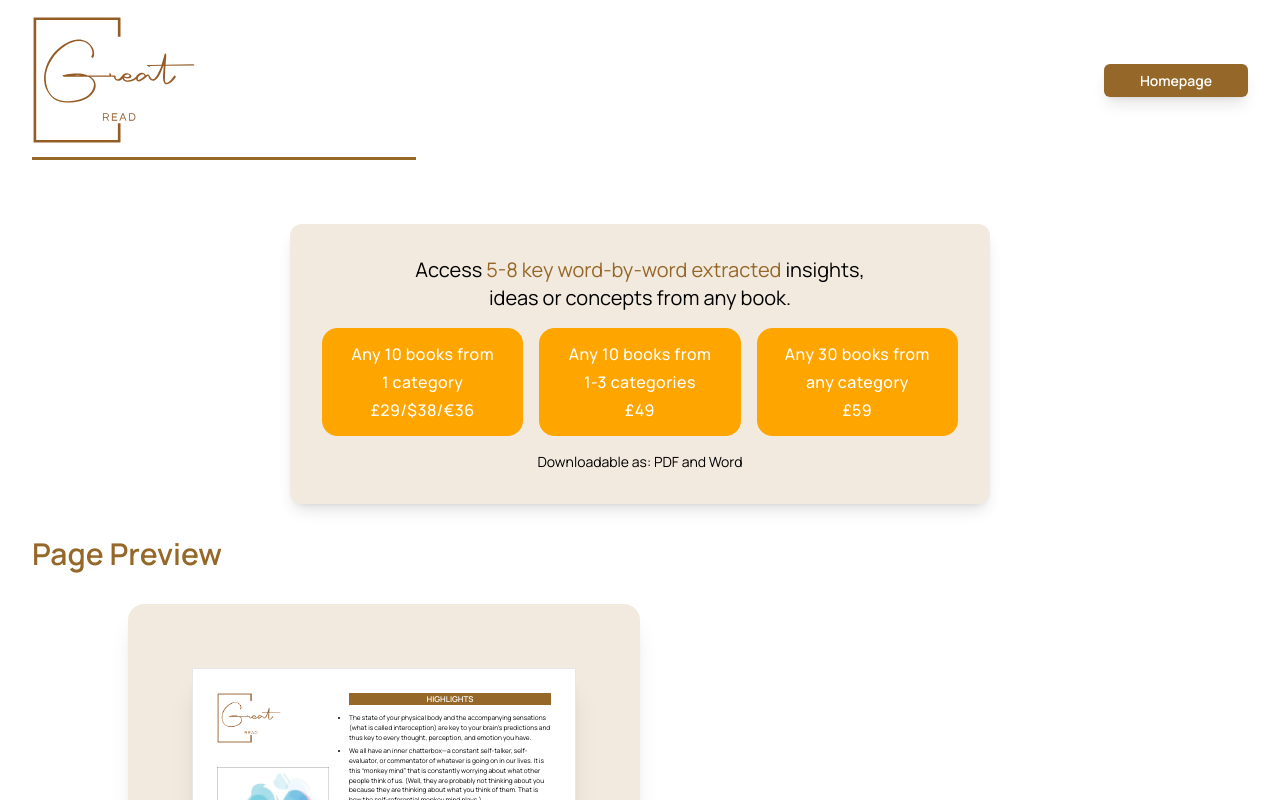
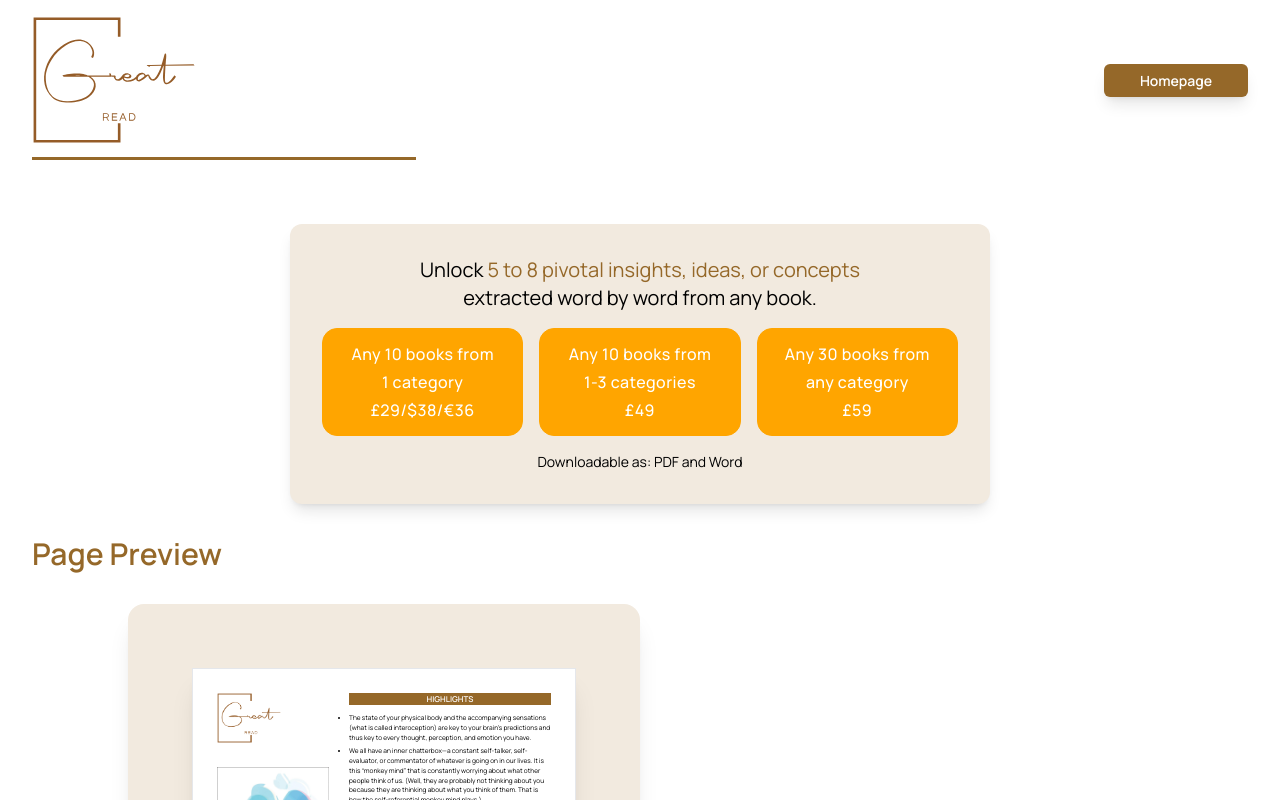
Before and after one commit to maiznadeem/great-read, a React (Vite) app in the folder client/: page /notes in a window 1280 px wide. Shown: the top 800 px of the page. Built offline with nearby package versions, Linux system fonts and the light colour scheme; what @react-pdf/renderer would draw is missing.

Commit message:
Select Product PunchLine

```diff
--- a/client/src/components/Product/SelectProduct.jsx
+++ b/client/src/components/Product/SelectProduct.jsx
@@ -27,7 +27,7 @@ const SelectProduct = ({ selectedButton, handleButtonClick }) => {
 
     return (
         <div className='bg-footer w-full flex flex-col justify-center items-center p-8 gap-4 rounded-xl shadow-lg'>
-            <p className='manrope-regular text-black text-xl text-center max-w-[500px]'>Access <span className='text-primary'>5-8 key word-by-word extracted</span> insights, ideas or concepts from any book.</p>
+            <p className='manrope-regular text-black text-xl text-center max-w-[500px]'>Unlock <span className='text-primary'>5 to 8 pivotal insights, ideas, or concepts</span> extracted word by word from any book.</p>
             <div className='w-full flex gap-2 sm:gap-4 flex-col sm:flex-row manrope-semibold text-md sm:text-lg max-w-[200px] sm:max-w-none'>
                 <ToggleButton
                     value={1}
```
